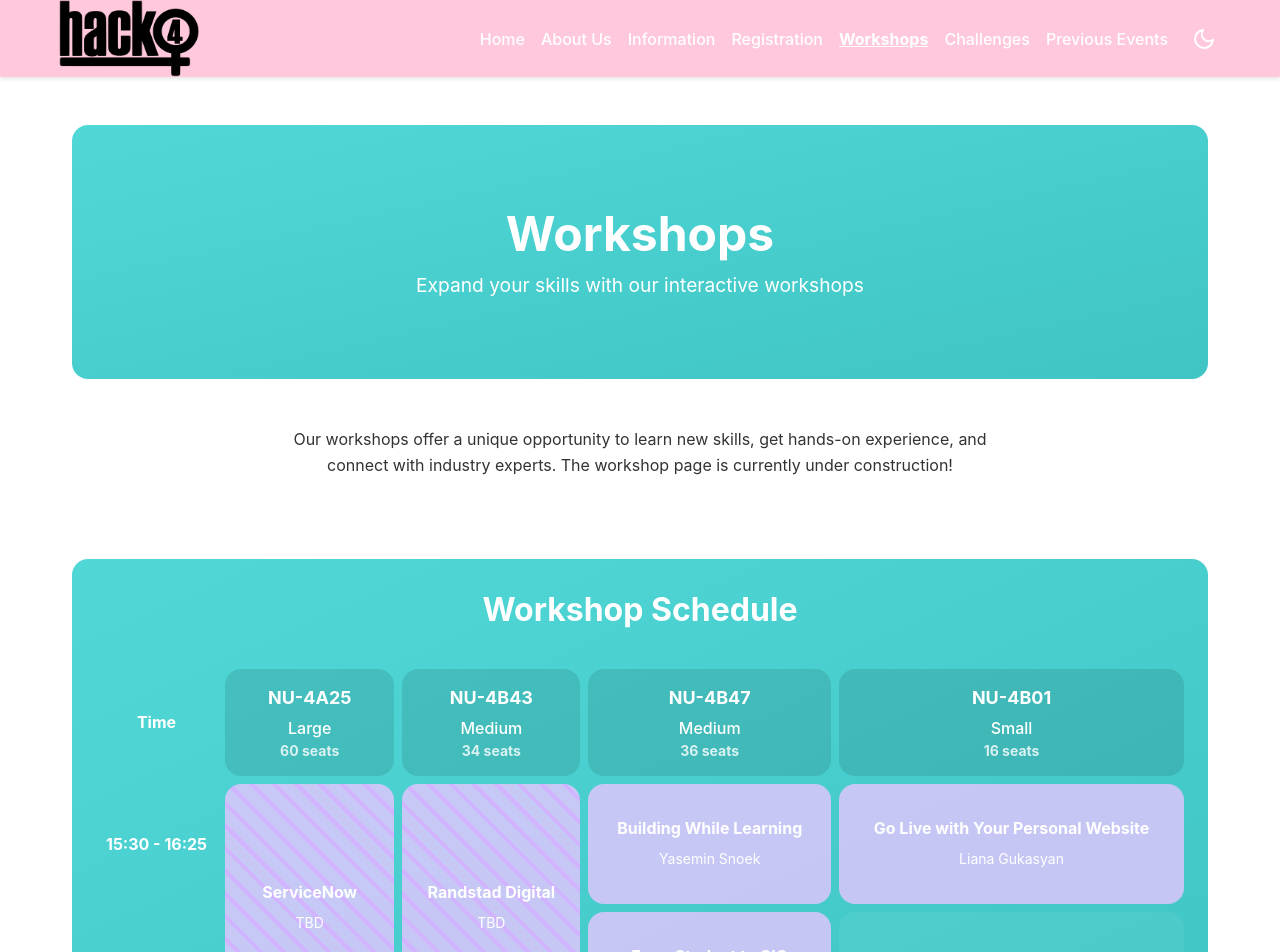
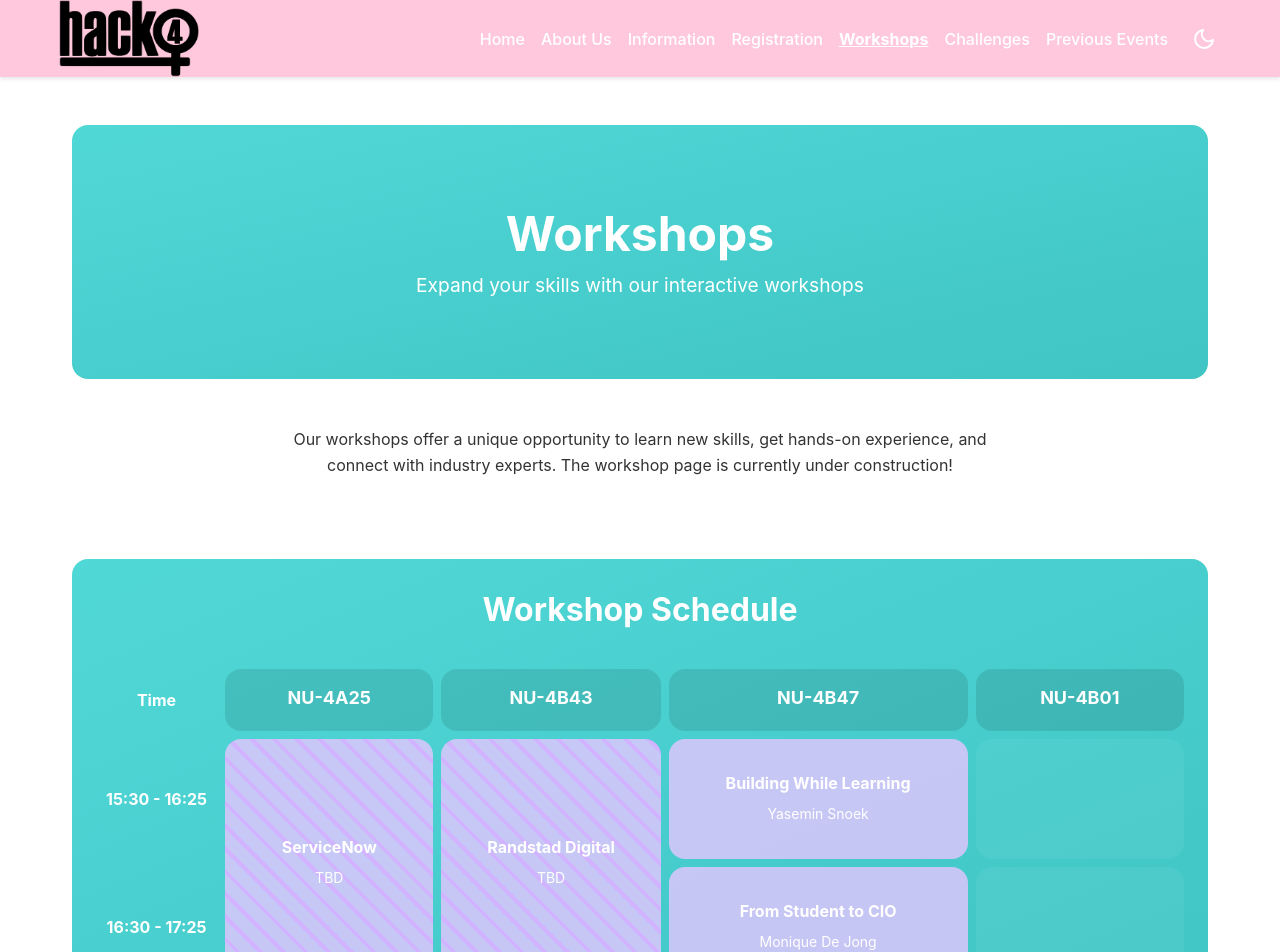
Before and after one commit to Hack4Her-NL/Hack4Her, a SvelteKit app: page /workshops in a window 1280 px wide. Shown: the top 952 px of the page. Built offline with nearby package versions, Linux system fonts and the light colour scheme.

Commit message:
Remove room capacities

```diff
--- a/src/routes/workshops/+page.svelte
+++ b/src/routes/workshops/+page.svelte
@@ -8,10 +8,10 @@
 
   // Room data
   const rooms = [
-    { name: "NU-4A25", capacity: "Large", size: "60 seats" },
-    { name: "NU-4B43", capacity: "Medium", size: "34 seats" },
-    { name: "NU-4B47", capacity: "Medium", size: "36 seats" },
-    { name: "NU-4B01", capacity: "Small", size: "16 seats" }
+    { name: "NU-4A25", capacity: "", size: "" },
+    { name: "NU-4B43", capacity: "", size: "" },
+    { name: "NU-4B47", capacity: "", size: "" },
+    { name: "NU-4B01", capacity: "", size: "" }
   ];
 
   // Time slots
@@ -75,16 +75,16 @@
     ],
     // Room 4
     [
-      { // 17:00 - 18:30
-        title: "Go Live with Your Personal Website",
-        presenter: "Liana Gukasyan",
-        company: "JetBrains",
-        image: "/images/speakers/liana_gukasyan.jpg",
-        description: "In this hands-on workshop, you’ll build and deploy a simple personal website from scratch, using basic HTML and CSS. We’ll also explore how AI tools can support your process. By the end of the session, you’ll have your own digital presence online – a personal website you can continue to customize and grow.",
-        bio: "Liana is a Frontend Infrastructure Team Lead with extensive experience in web development and team collaboration. She’s passionate about creating engaging learning experiences and enjoys guiding developers in building practical, real-world projects. She also loves exploring ways to optimize and improve frontend workflows.",
-        rowSpan: 1,
-        linkedin: "https://www.linkedin.com/in/liana-gukasyan/"
-      },
+      // { // 17:00 - 18:30
+      //   title: "Go Live with Your Personal Website",
+      //   presenter: "Liana Gukasyan",
+      //   company: "JetBrains",
+      //   image: "/images/speakers/liana_gukasyan.jpg",
+      //   description: "In this hands-on workshop, you’ll build and deploy a simple personal website from scratch, using basic HTML and CSS. We’ll also explore how AI tools can support your process. By the end of the session, you’ll have your own digital presence online – a personal website you can continue to customize and grow.",
+      //   bio: "Liana is a Frontend Infrastructure Team Lead with extensive experience in web development and team collaboration. She’s passionate about creating engaging learning experiences and enjoys guiding developers in building practical, real-world projects. She also loves exploring ways to optimize and improve frontend workflows.",
+      //   rowSpan: 1,
+      //   linkedin: "https://www.linkedin.com/in/liana-gukasyan/"
+      // },
       null
     ],
     // Room 5
```
